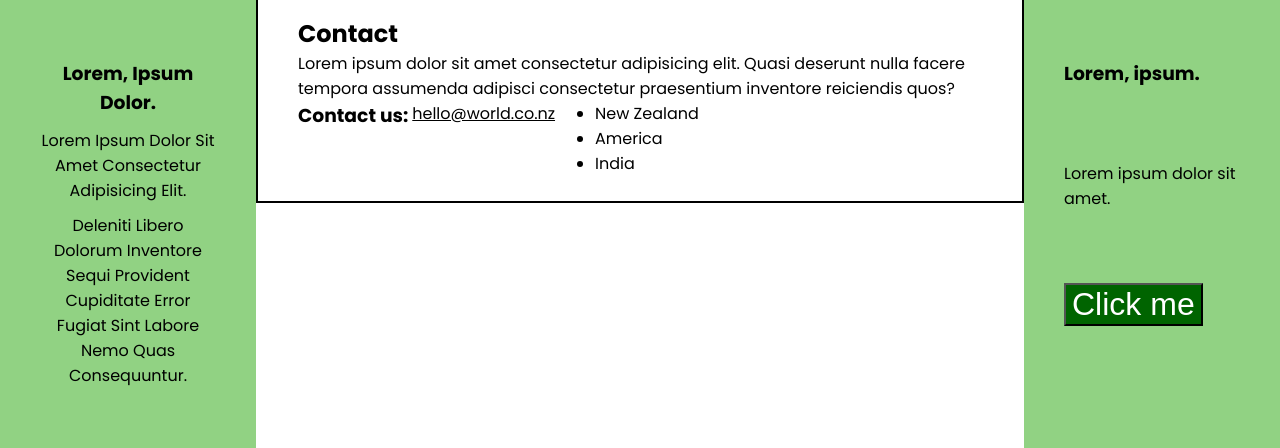
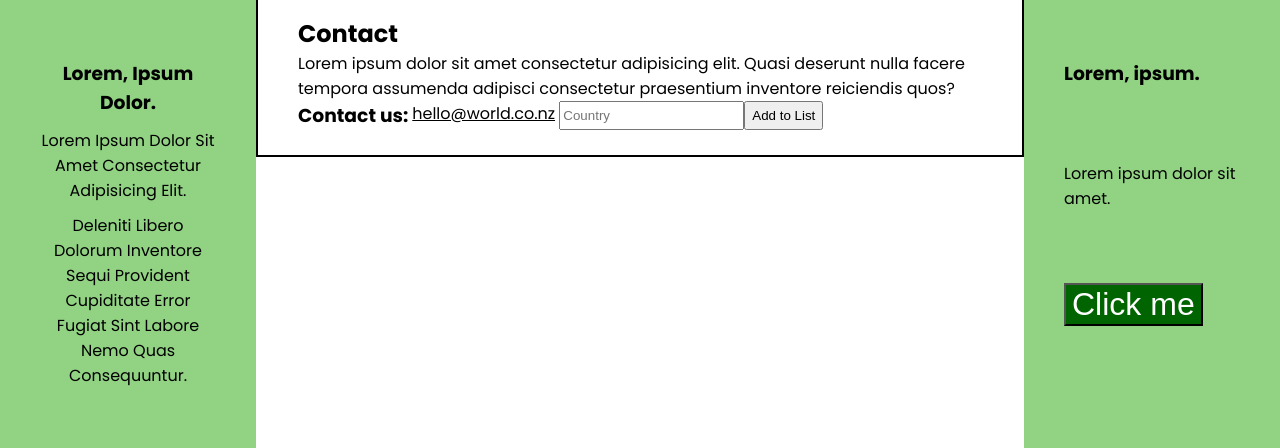
Before and after one commit to FrancesSan/Assignment, a plain HTML site: page contact.html in a window 1280 px wide. Shown: the part 161-609 px from the top of the page. Drawn offline with Linux system fonts and the light colour scheme; files that its build step writes are made by us from their sources.

Commit message:
3 + JS button

```diff
--- a/_global.scss
+++ b/_global.scss
@@ -195,9 +195,7 @@
     button,
     [type="button"],
     [type="reset"],
-    [type="submit"] {
-      -webkit-appearance: button;
-    }
+    [type="submit"]
 
     /**
      * Remove the inner border and padding in Firefox.
@@ -287,10 +285,7 @@
      * 2. Correct the outline style in Safari.
      */
 
-    [type="search"] {
-      -webkit-appearance: textfield; /* 1 */
-      outline-offset: -2px; /* 2 */
-    }
+    [type="search"]
 
     /**
      * Remove the inner padding in Chrome and Safari on macOS.
--- a/_layout.scss
+++ b/_layout.scss
@@ -17,23 +17,20 @@ section {display:flex;
     width:20%;
 background-color:rgb(145, 210, 131);
 text-align: center;
-padding: 70px 40px;
-margin-bottom: 0px;}
+padding: 20px 40px;}
 
 main {display: flex;
     flex-wrap: wrap;
 height:100%;
 width:60%;
-padding: 25px 40px;
-margin-bottom: 0px;}
+padding: 25px 40px;}
 
 aside{display:flex;
 flex-wrap: wrap;
 height:60vh;
 width:20%;
 background-color:rgb(145, 210, 131);
-padding: 70px 40px;
-margin-bottom: 0px;
+padding: 20px 40px;
 }
 
 footer{display:flex;
--- a/contact.html
+++ b/contact.html
@@ -4,6 +4,7 @@
     <meta charset="UTF-8">
     <meta name="viewport" content="width=device-width, initial-scale=1.0">
    <link rel="stylesheet" href="/assets/css/stylemain.min.css">
+   <script defer src="./scripts.js"></script>
     <title>Contact</title>
 </head>
 <body>
@@ -25,13 +26,10 @@
     <p>Lorem ipsum dolor sit amet consectetur adipisicing elit. Quasi deserunt nulla facere tempora assumenda adipisci consectetur praesentium inventore reiciendis quos?</p>
     <h3>Contact us:&nbsp;</h3>
 <p><a href="hello@world.co.nz">hello@world.co.nz</a></p>
-<p> <ul>
-<li>New Zealand</li>
-<li>America</li>
-<li>India</li>
-    </ul>
-</p>
-
+<P>&nbsp;</P>
+<input type="text" placeholder="Country" id="textInput">
+<input type="button" id="button1" value="Add to List" onclick="addToList()"/>
+<ul id="checkboxList"></ul>
     </main>
 </span>
 <aside class="aside">
--- /dev/null
+++ b/scripts.js
@@ -0,0 +1,10 @@
+function addToList() {
+    let listItem = document.createElement("li");
+  let textInput = document.getElementById("textInput");
+  let checkboxList = document.getElementById("checkboxList");
+  // .innerHTML is what stays inside the <li>...</> on the HTML main code
+  listItem.innerHTML = textInput.value;
+  // textInput.value = "" clears the placeholder after the button is clicked
+  textInput.value = "";
+  checkboxList.appendChild(listItem);
+}
```
Also changed, not shown: _components.scss (+5 -8 lines), about.html (+3 -2 lines), index.html (+3 -1 lines).
